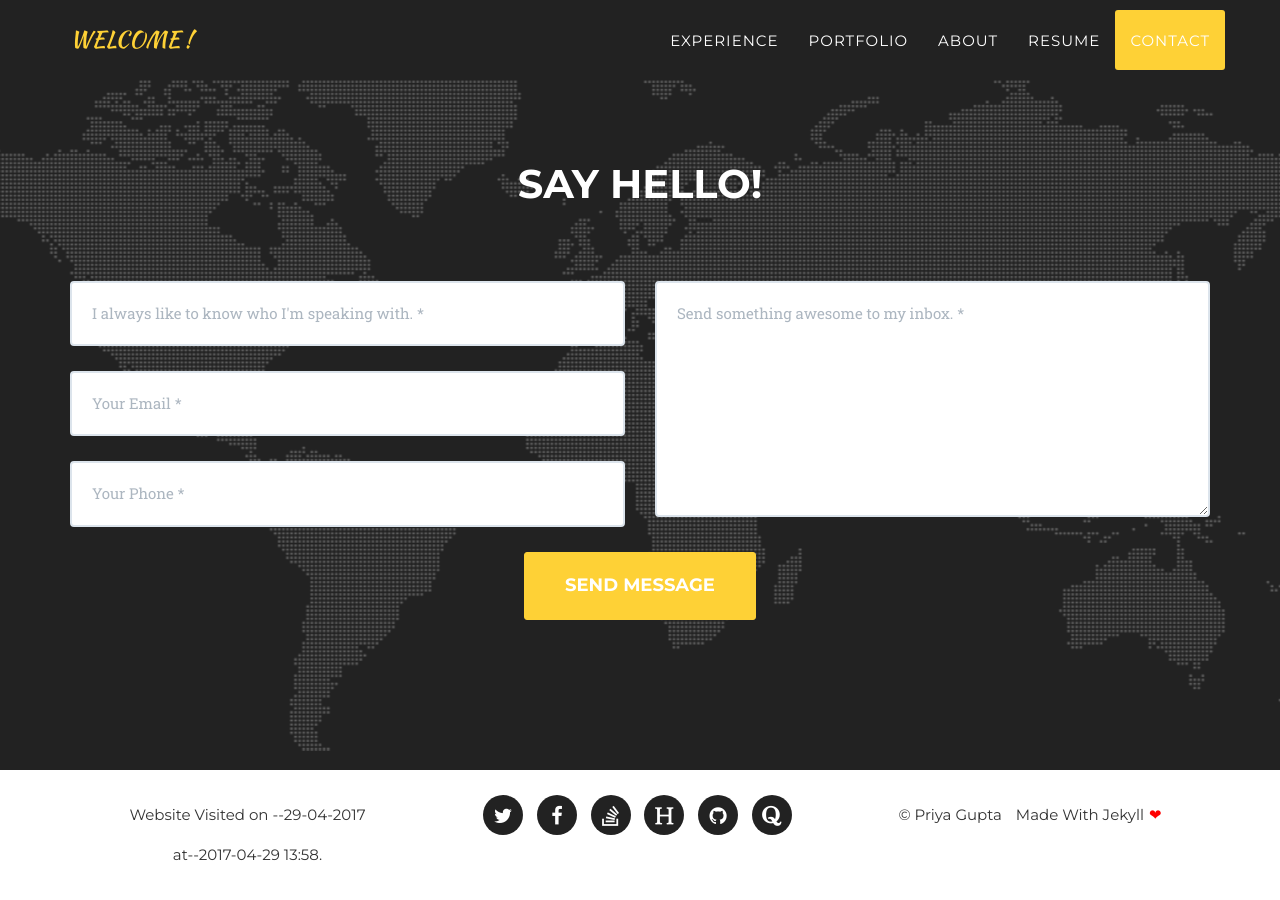
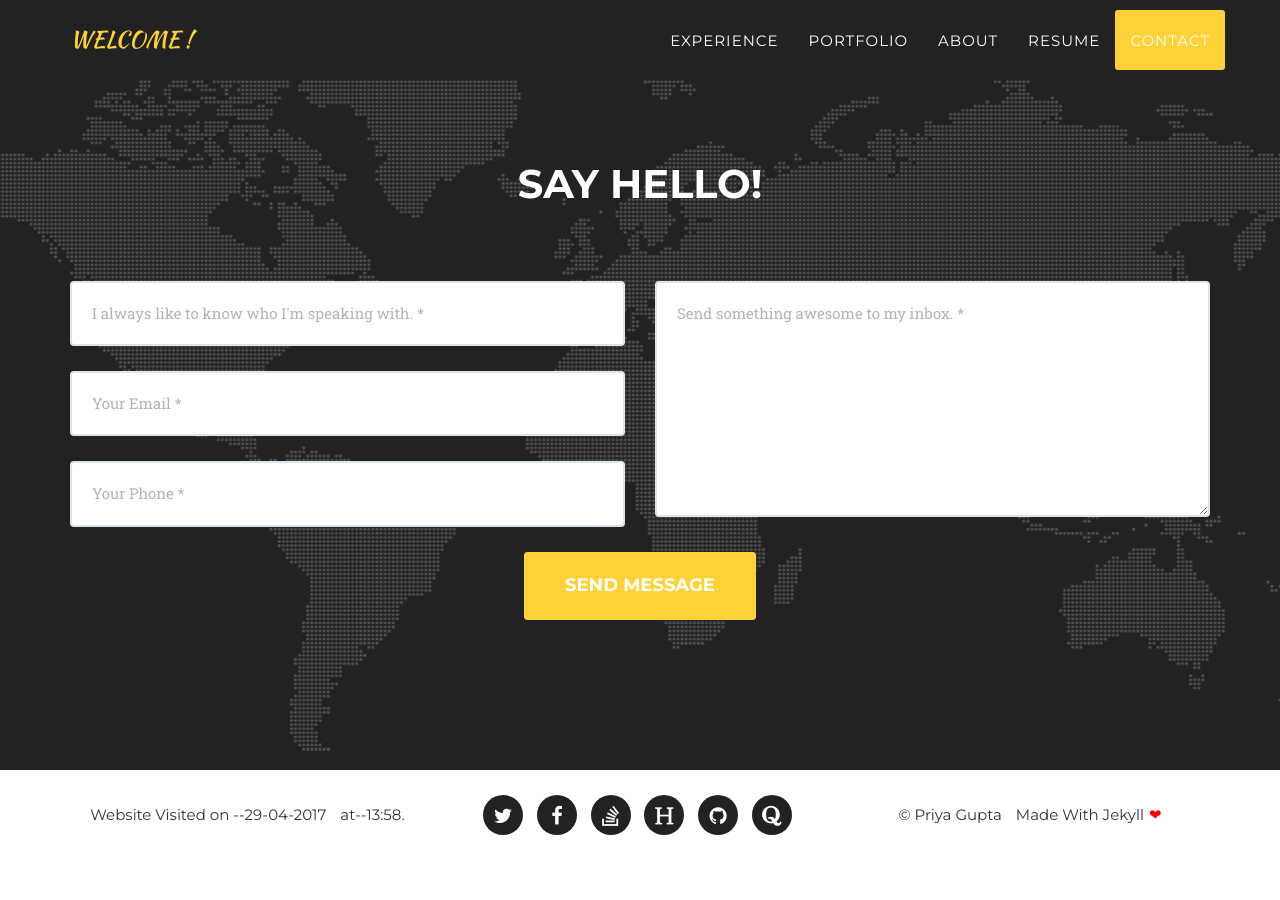
Before and after one commit to PriyaGupta1996/satnam18.github.io, a Jekyll site: the page built from index.html, in a window 1280 px wide and 900 px high, scrolled down 5911 px. Built offline with Jekyll 4.4.1, drawn with Linux system fonts in a browser that asks for light colours; some web fonts are replaced; after the commit the page ends 6771 px from its top, so only the background shows below that; part of the change alters nothing that is shown.

```diff
--- a/_includes/footer.html
+++ b/_includes/footer.html
@@ -4,7 +4,7 @@
                 <div class="col-md-4">
 				<ul class="list-inline quicklinks">
                    <li> <span >Website Visited on --{{ "now" | date: "%d-%m-%Y " }}</span></li>
-					<li><span>at--{{ "now" | date: "%Y-%m-%d %H:%M" }}.</span></li>
+					<li><span>at--{{ "now" | date: "%H:%M" }}.</span></li>
 					</ul>
                 </div>
                 <div class="col-md-4">
```
